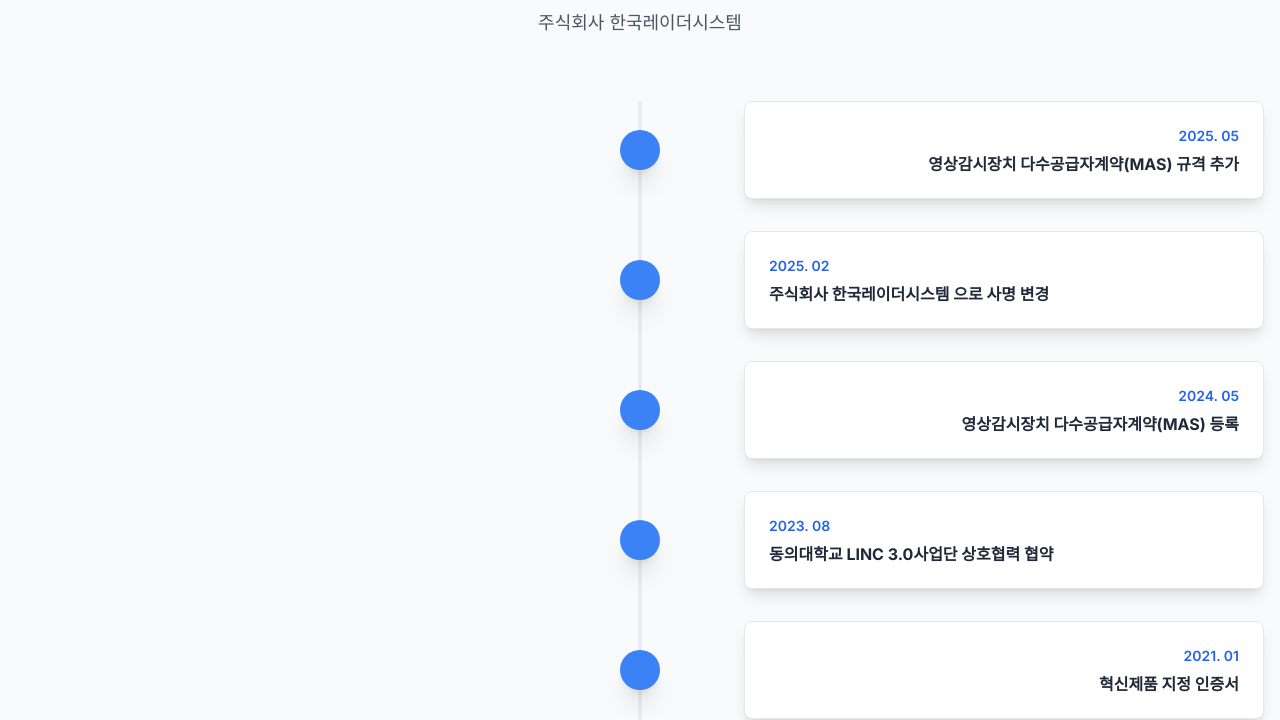
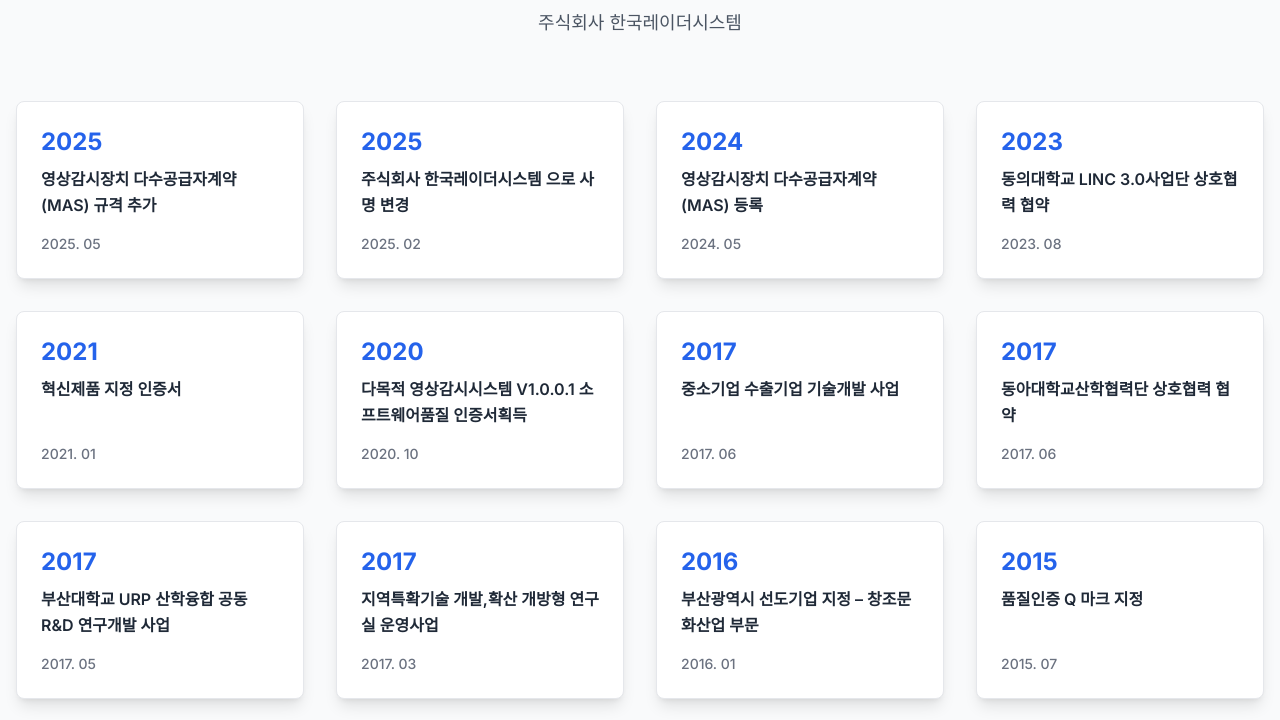
Before and after one commit to kradarsystem/greeting, a plain HTML site: page index.html in a window 1280 px wide. Shown: the part 119-839 px from the top of the page. Drawn offline with nearby package versions, Linux system fonts and the light colour scheme.

Commit message:
Update index.html

```diff
--- a/index.html
+++ b/index.html
@@ -11,29 +11,8 @@
     <link rel="preconnect" href="https://fonts.gstatic.com" crossorigin>
     <link href="https://fonts.googleapis.com/css2?family=Inter:wght@400;500;600;700&family=Noto+Sans+KR:wght@400;500;700&display=swap" rel="stylesheet">
     <style>
-        /* 기본 폰트를 Inter와 Noto Sans KR로 설정 */
         body {
             font-family: 'Inter', 'Noto Sans KR', sans-serif;
-        }
-
-        /* 타임라인 컨테이너의 ::before 가상 요소를 사용해 중앙 라인 생성 */
-        .timeline-container::before {
-            content: '';
-            position: absolute;
-            top: 0;
-            left: 50%;
-            transform: translateX(-50%);
-            width: 3px;
-            height: 100%;
-            background-color: #e5e7eb; /* gray-200 */
-        }
-
-        /* 모바일 화면에서는 중앙 라인을 왼쪽으로 이동 */
-        @media (max-width: 768px) {
-            .timeline-container::before {
-                left: 1.25rem; /* 20px */
-                transform: translateX(-50%);
-            }
         }
     </style>
 </head>
@@ -45,14 +24,14 @@
             <p class="text-lg text-gray-600 mt-4">주식회사 한국레이더시스템</p>
         </header>
 
-        <!-- 타임라인 컨테이너 -->
-        <div id="timeline" class="relative timeline-container">
-            <!-- 자바스크립트로 타임라인 아이템이 여기에 추가됩니다. -->
+        <!-- 타임라인 그리드 컨테이너 -->
+        <div id="timeline-grid" class="grid grid-cols-1 sm:grid-cols-2 lg:grid-cols-3 xl:grid-cols-4 gap-8">
+            <!-- 자바스크립트로 타임라인 카드가 여기에 추가됩니다. -->
         </div>
     </div>
 
     <script>
-        // 회사 연혁 데이터 (업데이트된 최신순)
+        // 회사 연혁 데이터 (최신순)
         const historyData = [
             { date: "2025. 05", event: "영상감시장치 다수공급자계약(MAS) 규격 추가" },
             { date: "2025. 02", event: "주식회사 한국레이더시스템 으로 사명 변경" },
@@ -83,87 +62,39 @@
             { date: "2004. 04", event: "(주)사라다 법인 설립" },
         ];
 
-        const timelineContainer = document.getElementById('timeline');
+        const timelineGrid = document.getElementById('timeline-grid');
 
-        // 타임라인을 그리는 함수
-        function renderTimeline() {
-            // 기존 내용 지우기
-            timelineContainer.innerHTML = '';
+        // 데이터를 기반으로 타임라인 카드 생성
+        historyData.forEach(item => {
+            // 아이템 카드 컨테이너
+            const card = document.createElement('div');
+            // h-full 클래스로 그리드 행의 카드 높이를 동일하게 맞춤
+            // hover 효과로 사용자 인터랙션 추가
+            card.className = 'bg-white p-6 rounded-lg shadow-lg border border-gray-200 flex flex-col h-full transform hover:-translate-y-2 transition-transform duration-300';
 
-            // 데이터를 기반으로 타임라인 아이템 생성
-            historyData.forEach((item, index) => {
-                const isLeft = index % 2 === 0; // 짝수 인덱스는 왼쪽에 배치
+            // 연도 (크게 강조)
+            const yearElement = document.createElement('p');
+            yearElement.className = 'text-blue-600 font-bold text-2xl mb-2';
+            yearElement.textContent = item.date.substring(0, 4);
 
-                // 타임라인 아이템의 전체 래퍼
-                const timelineItem = document.createElement('div');
-                timelineItem.className = `mb-8 flex justify-between items-center w-full`;
+            // 이벤트 설명
+            const eventElement = document.createElement('h3');
+            // flex-grow 클래스로 내용 길이에 상관없이 카드의 아래쪽 영역을 채움
+            eventElement.className = 'font-semibold text-gray-800 text-base leading-relaxed flex-grow';
+            eventElement.textContent = item.event;
 
-                // 타임라인 아이템의 방향 설정 (md 이상 화면에서)
-                // 좌우로 번갈아 나타나게 하기 위해 isLeft 조건 사용
-                if(isLeft) {
-                    timelineItem.classList.add('md:flex-row-reverse');
-                }
+            // 전체 날짜 (월.일)
+            const fullDateElement = document.createElement('p');
+            fullDateElement.className = 'text-gray-500 font-medium text-sm mt-4';
+            fullDateElement.textContent = item.date;
 
+            // 요소를 카드에 추가
+            card.appendChild(yearElement);
+            card.appendChild(eventElement);
+            card.appendChild(fullDateElement);
 
-                // 모바일 뷰를 위한 빈 div (데스크톱에서는 숨김)
-                const emptyDiv = document.createElement('div');
-                emptyDiv.className = 'hidden md:block w-5/12';
-
-                // 타임라인 중앙의 원형 아이콘
-                const iconWrapper = document.createElement('div');
-                iconWrapper.className = 'z-10 flex items-center bg-blue-500 shadow-xl w-10 h-10 rounded-full';
-                const icon = document.createElement('div');
-                icon.className = 'mx-auto text-white font-semibold text-lg';
-                iconWrapper.appendChild(icon);
-
-                // 이벤트 내용이 담길 카드
-                const contentCard = document.createElement('div');
-                contentCard.className = 'w-full md:w-5/12 bg-white p-6 rounded-lg shadow-lg border border-gray-200';
-
-                // 날짜
-                const dateElement = document.createElement('p');
-                dateElement.className = 'text-blue-600 font-semibold text-sm mb-2';
-                dateElement.textContent = item.date;
-
-                // 이벤트 설명
-                const eventElement = document.createElement('h3');
-                eventElement.className = 'font-bold text-gray-800 text-base leading-tight';
-                eventElement.textContent = item.event;
-
-                // DOM에 요소 추가
-                contentCard.appendChild(dateElement);
-                contentCard.appendChild(eventElement);
-
-                // 데스크톱 뷰 레이아웃 설정
-                if (window.innerWidth > 768) { // md breakpoint
-                    if (isLeft) {
-                        contentCard.classList.add('md:text-right');
-                        timelineItem.appendChild(contentCard);
-                        timelineItem.appendChild(iconWrapper);
-                        timelineItem.appendChild(emptyDiv);
-                    } else {
-                        timelineItem.appendChild(emptyDiv);
-                        timelineItem.appendChild(iconWrapper);
-                        timelineItem.appendChild(contentCard);
-                    }
-                } else { // 모바일 뷰 레이아웃 설정
-                    timelineItem.classList.remove('justify-between', 'md:flex-row-reverse');
-                    timelineItem.classList.add('justify-start');
-                    timelineItem.style.gap = '1rem'; // 아이콘과 카드 사이 간격
-                    timelineItem.appendChild(iconWrapper);
-                    timelineItem.appendChild(contentCard);
-                }
-
-                timelineContainer.appendChild(timelineItem);
-            });
-        }
-
-        // 초기 렌더링
-        renderTimeline();
-
-        // 창 크기 변경 시 레이아웃을 다시 그리도록 이벤트 리스너 추가
-        window.addEventListener('resize', renderTimeline);
-
+            timelineGrid.appendChild(card);
+        });
     </script>
 </body>
 </html>
```
